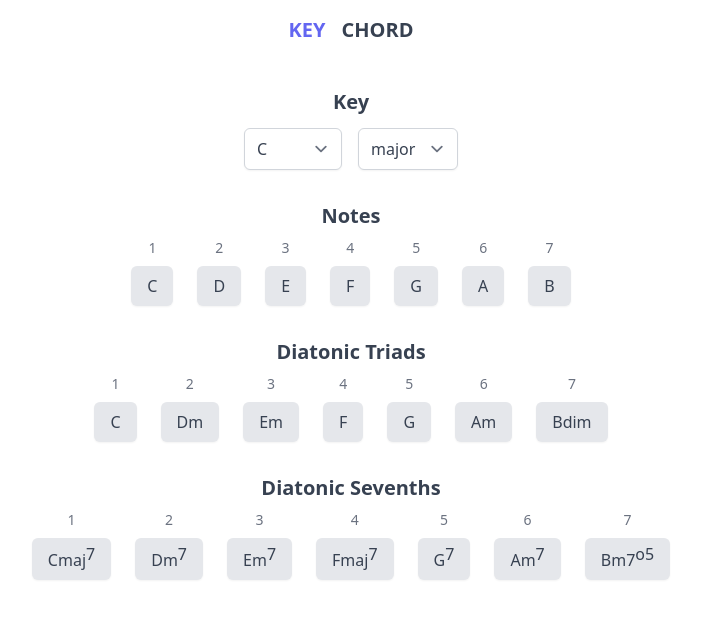
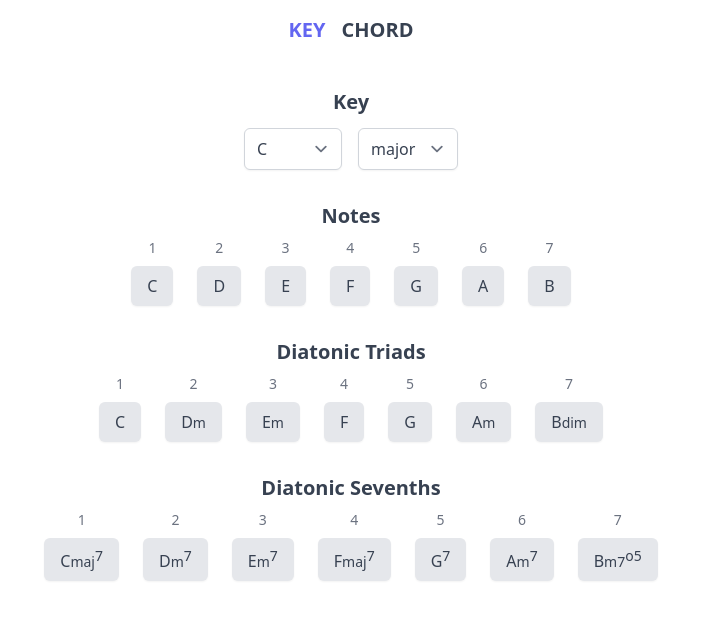
Before and after one commit to shawnrivers/music-theory-tools, a Next.js app: page / in a window 1280 px wide. Shown: the top 620 px of the page, without its empty margins (289-990 px from the left). Built offline with nearby package versions, Linux system fonts and the light colour scheme.

Commit message:
Modify styles

```diff
--- a/src/components/ChordSymbol.tsx
+++ b/src/components/ChordSymbol.tsx
@@ -7,9 +7,9 @@ export const ChordSymbol: React.VFC<{
 }> = ({ symbol, className }) => (
   <span className={classNames('leading-none', className)}>
     <span>{symbol.base}</span>
-    {symbol.aside && <span>{symbol.aside}</span>}
+    {symbol.aside && <span className="text-sm">{symbol.aside}</span>}
     {symbol.supperScript && (
-      <span className="align-superscript">{symbol.supperScript}</span>
+      <span className="align-superscript text-sm">{symbol.supperScript}</span>
     )}
   </span>
 );
```
